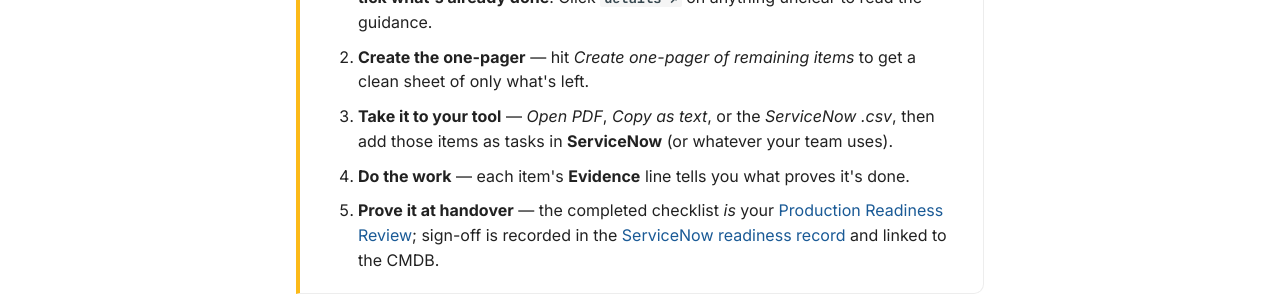
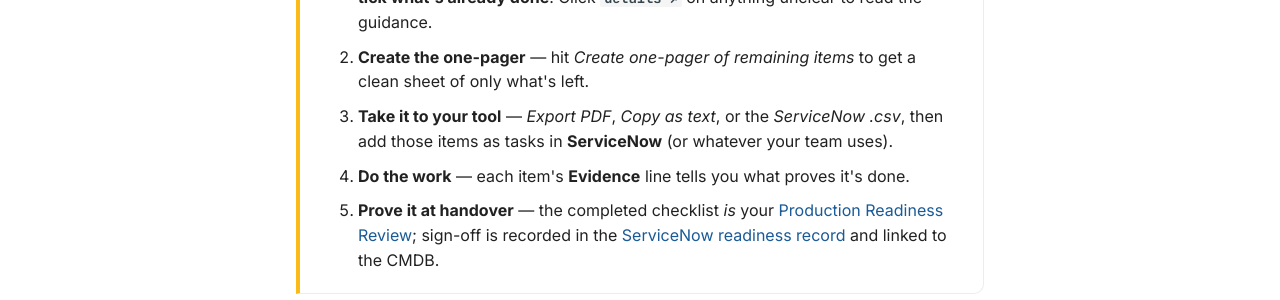
Before and after one commit to bcgov/app-readiness-framework, an MkDocs documentation site: the page built from docs/checklist/checklist-generator.md, in a window 1280 px wide and 900 px high, scrolled down 1085 px. Shown: the part 243-543 px from the top of the window. Built offline with MkDocs 1.6.1 and Material for MkDocs 9.7.7, drawn with Linux system fonts in a browser that asks for light colours; comment, search, counter and statistics services are not loaded.

Commit message:
Rename one-pager PDF button to 'Export PDF'

```diff
--- a/docs/checklist/checklist-generator.md
+++ b/docs/checklist/checklist-generator.md
@@ -82,7 +82,7 @@
 
 1. **Generate & review** — answer the questions, then go down the checklist and **tick what's already done**. Click **`details ↗`** on anything unclear to read the guidance.
 2. **Create the one-pager** — hit *Create one-pager of remaining items* to get a clean sheet of only what's left.
-3. **Take it to your tool** — *Open PDF*, *Copy as text*, or the *ServiceNow .csv*, then add those items as tasks in **ServiceNow** (or whatever your team uses).
+3. **Take it to your tool** — *Export PDF*, *Copy as text*, or the *ServiceNow .csv*, then add those items as tasks in **ServiceNow** (or whatever your team uses).
 4. **Do the work** — each item's **Evidence** line tells you what proves it's done.
 5. **Prove it at handover** — the completed checklist *is* your [Production Readiness Review](../readiness/production-readiness-review.md); sign-off is recorded in the [ServiceNow readiness record](../reference/servicenow-process.md) and linked to the CMDB.
 
--- a/docs/javascripts/generator.js
+++ b/docs/javascripts/generator.js
@@ -488,7 +488,7 @@
   function onePagerHtml(cfg, rows) {
     var by = group(rows);
     var h = '<div class="arr-op-actions">' +
-      '<button class="md-button md-button--primary arr-op-pdf">Open PDF</button>' +
+      '<button class="md-button md-button--primary arr-op-pdf">Export PDF</button>' +
       '<button class="md-button arr-op-copy">Copy as text</button>' +
       '<span class="arr-op-note">Add these to ServiceNow, JIRA, or your tool of choice.</span></div>' +
       '<div class="arr-op-sheet"><div class="arr-op-title"><h2>Remaining readiness items</h2>' +
```
